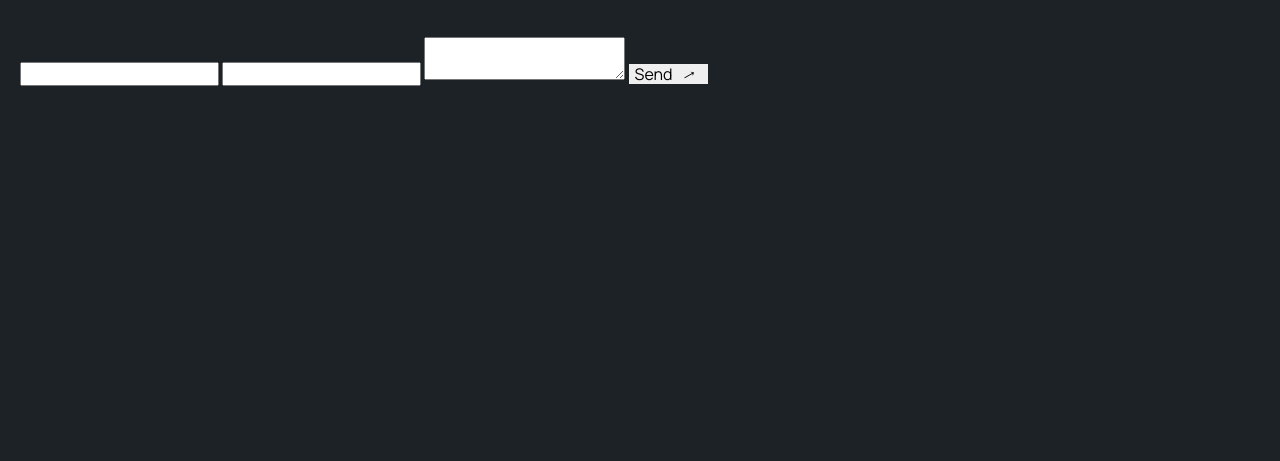
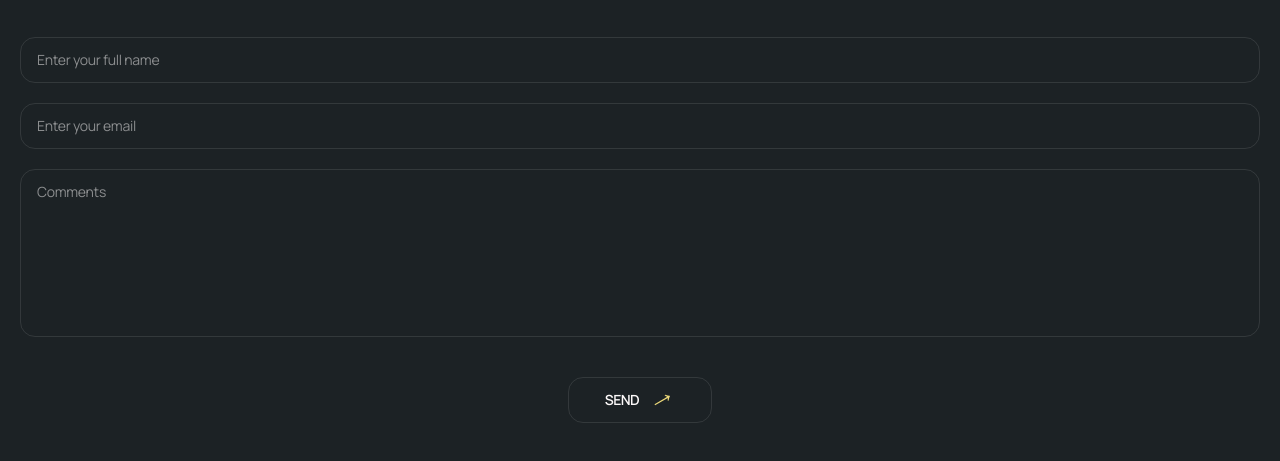
Before and after one commit to alina-alieks/coding-pandas-08, a website built with Vite: page src/index.html in a window 1280 px wide. Shown: the part 111-572 px from the top of the page. Built offline with nearby package versions, Linux system fonts and the light colour scheme.

Commit message:
375 px ready

```diff
--- a/src/css/your-order.css
+++ b/src/css/your-order.css
@@ -30,3 +30,75 @@
 .order-title-decor {
     color: #ECD979;
 }
+/* =====================FORM STYLES================= */
+.order-form {
+    display: flex;
+    flex-direction: column;
+    gap: 20px;
+}
+
+input::placeholder {
+    color: rgba(252, 249, 249, 0.50);
+    font-size: 14px;
+    font-weight: 400;
+    letter-spacing: -0.02em;
+}
+
+.order-input {
+    width: 100%;
+    padding: 14px 16px;
+    background-color: transparent;
+    border-radius: 15px;
+    border: 1px solid rgba(252, 249, 249, 0.10);
+    outline: transparent;
+    outline-offset: 4px;
+    color: rgba(252, 249, 249, 0.50);
+    font-size: 14px;
+    font-weight: 400;
+    letter-spacing: -0.02em;
+    transition: border 250ms cubic-bezier(0.4, 0, 0.2, 1);
+}
+
+textarea::placeholder{
+    color: rgba(252, 249, 249, 0.50);
+    font-size: 14px;
+    font-weight: 400;
+    letter-spacing: -0.02em;
+}
+
+.order-comment {
+    width: 100%;
+    height: 168px;
+    display: flex;
+    padding: 14px 16px;
+    resize: none;
+    background-color: transparent;
+    border-radius: 15px;
+    border: 1px solid rgba(252, 249, 249, 0.10);
+    outline: transparent;
+    outline-offset: 4px;
+    color: rgba(252, 249, 249, 0.50);
+    font-size: 14px;
+    font-weight: 400;
+    letter-spacing: -0.02em;
+    transition: border 250ms cubic-bezier(0.4, 0, 0.2, 1);
+}
+.order-btn {
+    display: flex;
+    padding: 14px 36px;
+    justify-content: center;
+    align-items: center;
+    gap: 10px;
+    max-width: 145px;
+    font-size: 14px;
+    font-weight: 600;
+    letter-spacing: -0.04em;
+    text-transform: uppercase;
+    margin: 20px auto 0;
+    background-color: transparent;
+    color: #FCF9F9;
+    fill: #ECD979;
+    border-radius: 15px;
+    border: 1px solid rgba(252, 249, 249, 0.10);
+    transition: border 250ms cubic-bezier(0.4, 0, 0.2, 1);
+}
--- a/src/partials/your-order.html
+++ b/src/partials/your-order.html
@@ -9,17 +9,17 @@
             </h2>
             <form class="order-form">
                 <label class="order-label" for="user-name">
-                    <input class="order-input"  type="text" name="user-name" id="user-name" required pattern="[a-zA-zа-яА-яіІєЄїЇ'йЙґҐ]+">
+                    <input class="order-input"  type="text" name="user-name" id="user-name" placeholder="Enter your full name" required pattern="[a-zA-zа-яА-яіІєЄїЇ'йЙґҐ]+">
                 </label>
                 <label class="order-label" for="user-email">
-                    <input class="order-input"  type="email" name="user-email" id="user-email" required>
+                    <input class="order-input"  type="email" name="user-email" id="user-email" placeholder="Enter your email" required>
                 </label>
                 <label class="order-label" for="user-comment">
-                    <textarea class="order-comment"  name="user-comment" id="user-comment" placeholder=""></textarea>
+                    <textarea class="order-comment"  name="user-comment" id="user-comment" placeholder="Comments"></textarea>
                 </label>
                 <button class="order-btn"  type="submit">
                     Send
-                    <svg class="order-btn-icon" width="26" height="10">
+                    <svg class="order-btn-icon" width="26" height="16">
                         <use href="../img/icons.svg#icon-arrow"></use>
                     </svg>
                 </button>
```
